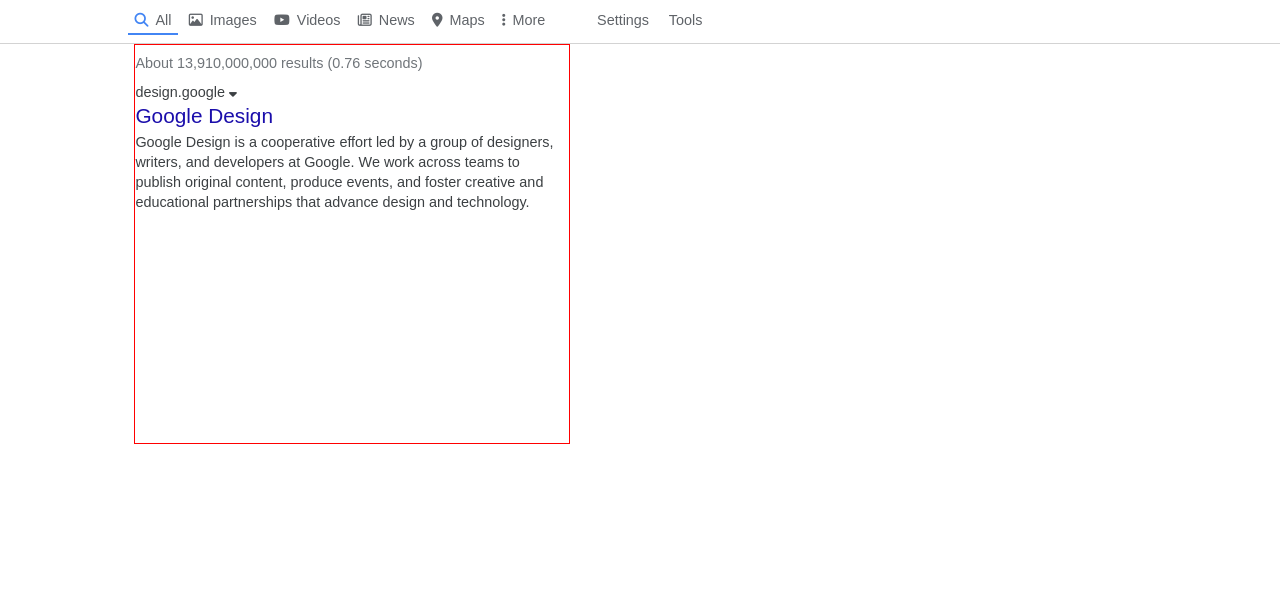
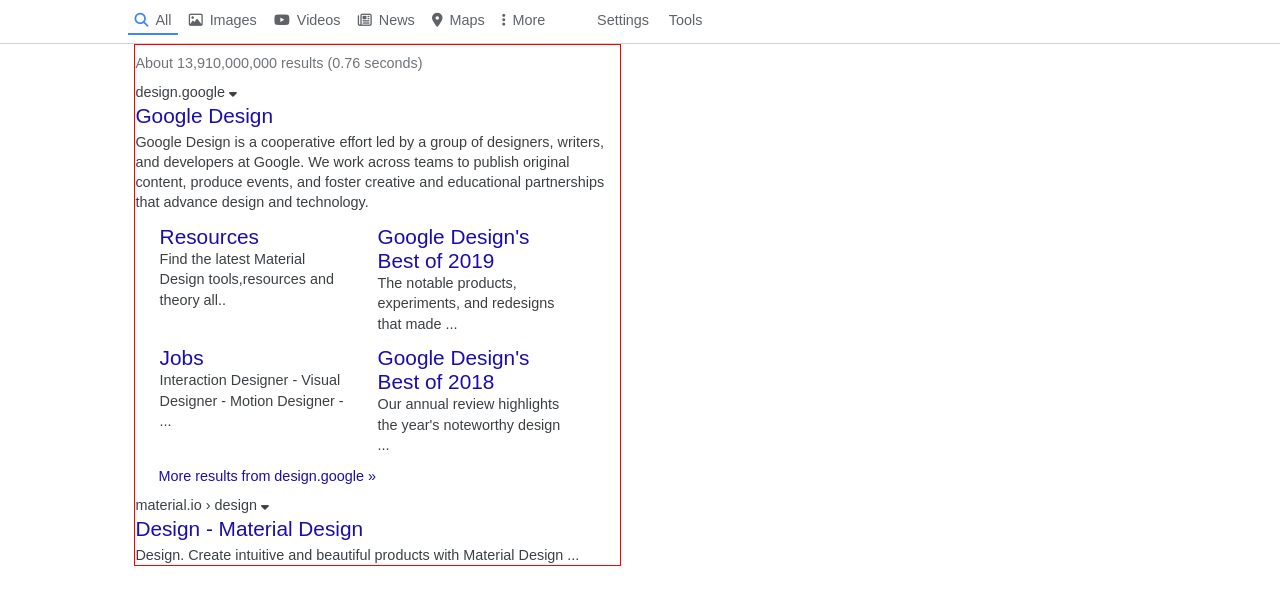
Before and after one commit to Walmart-cashier/google-searchresult, a plain HTML site: page index.html in a window 1280 px wide. Shown: the part 67-672 px from the top of the page. Drawn offline with Linux system fonts and the light colour scheme.

Commit message:
added tabular result

```diff
--- a/index.html
+++ b/index.html
@@ -67,6 +67,63 @@
             <h6>Google Design is a cooperative effort led by a group of designers, writers, and developers at Google. We work across teams to publish original content, produce events, and foster creative and educational partnerships that advance design and technology.</h6>
         </div>
 
+        <div class="tab-result">
+            <div class="site-result2">
+            <h3>Resources</h3>
+            <h6>Find the latest Material Design tools,resources and theory all..</h6>
+            </div>
+             <div class="site-result2">
+            <h3>Google Design's Best of 2019</h3>
+            <h6>The notable products, experiments, and redesigns that made ...</h6>
+            </div>
+            <div class="site-result2">
+            <h3>Jobs</h3>
+            <h6>Interaction Designer - Visual Designer - Motion Designer - ...</h6>
+            </div>
+            <div class="site-result2">
+            <h3>Google Design's Best of 2018</h3>
+            <h6>Our annual review highlights the year's noteworthy design ...</h6>
+             </div>
+         </div>
+         <p class="para2">More results from design.google »</p>
+
+          <div class="site-result1">
+            <p>material.io › design <i class="fas fa-sort-down fa-sm"></i></p>
+            <h3>Design - Material Design</h3>
+            <h6>Design. Create intuitive and beautiful products with Material Design ...</h6>
+        </div>
+
+         <div class="poa">
+
+         </div>
+
+
+
+
+
+
+
+
+
+
+
+
+
+
+
+
+
+
+
+
+
+
+
+
+
+
+
+
 
     </div>
 
--- a/style.css
+++ b/style.css
@@ -129,7 +129,7 @@
 .results {
     border: 1px solid red;
     min-height: 50vh;
-    width: 34vw;
+    width: 38vw;
     margin-left: 10.5vw;
     height: auto;
 }
@@ -163,3 +163,33 @@
     font-weight: normal;
     line-height: 1.4;
 }
+.tab-result
+{
+    margin-top:1vw;
+    display: flex;
+    flex-wrap: wrap;
+
+}
+.site-result2 h3{
+    font-weight: 500;
+    color: #1a0dab;
+    font-size: 1.3rem;
+}
+
+.site-result2 h6{
+    color: #3C4043;
+    font-size: .9rem;
+    font-weight: normal;
+    line-height: 1.4;
+}
+.site-result2 {
+    width: 40%;
+    padding-bottom: 1vw;
+    margin-left: 5%;
+}
+
+.para2{
+    color: #1a0dab;
+    font-size:.9rem;
+    margin-left: 1.8vw;
+}
```
